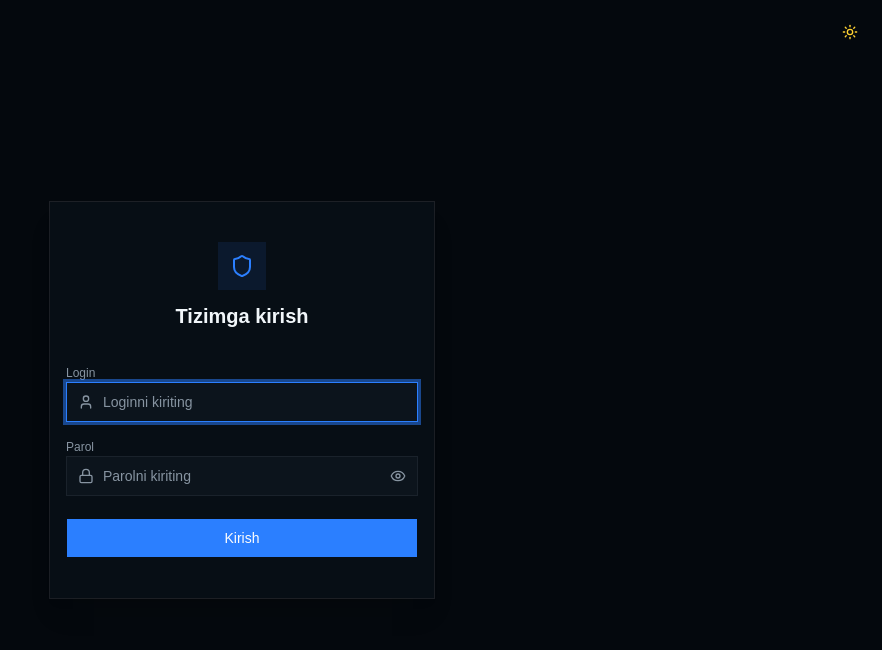
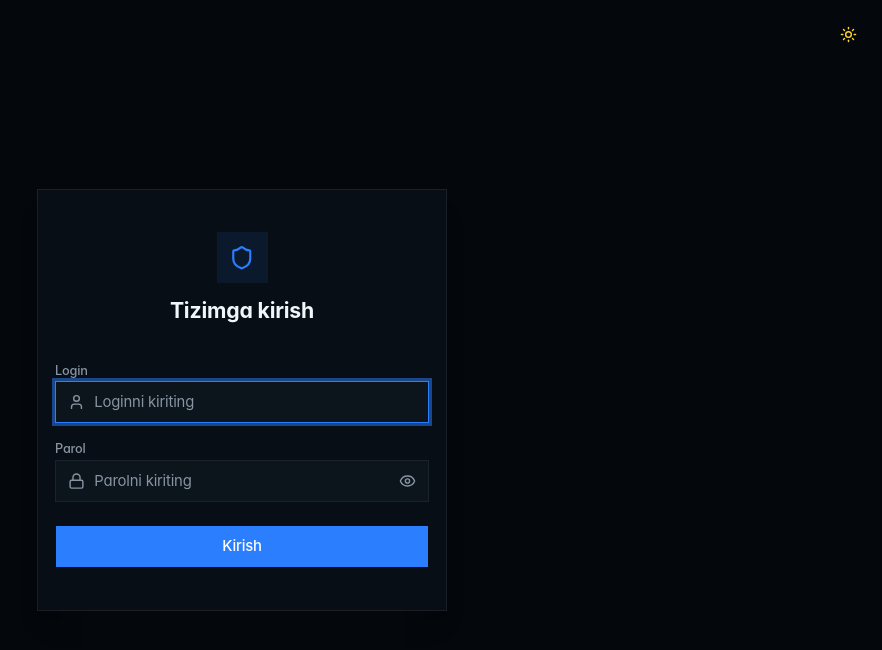
Before and after one commit to tilav-web/applications-client, a React (Vite) app: page /login in a window 1280 px wide. Shown: the top 650 px of the page, without its empty margins (398-1280 px from the left). Built offline with nearby package versions, Linux system fonts and the light colour scheme; no server answers.

Commit message:
style: shriftni davlat tizimlari standarti bo'lgan Inter ga o'tkazish va o'lchamini kattalashtirish

```diff
--- a/index.html
+++ b/index.html
@@ -1,5 +1,5 @@
 <!doctype html>
-<html lang="en" class="dark">
+<html lang="uz" class="dark">
   <head>
     <meta charset="UTF-8" />
     <link rel="icon" type="image/svg+xml" href="/favicon.svg" />
--- a/package.json
+++ b/package.json
@@ -15,6 +15,7 @@
   },
   "dependencies": {
     "@fontsource-variable/geist": "^5.3.0",
+    "@fontsource-variable/inter": "^5.3.0",
     "@onlyoffice/document-editor-react": "^2.3.0",
     "@tanstack/react-query": "^5.105.3",
     "axios": "^1.21.0",
--- a/src/index.css
+++ b/src/index.css
@@ -1,13 +1,13 @@
 @import 'tailwindcss';
 @import 'tw-animate-css';
 @import 'shadcn/tailwind.css';
-@import '@fontsource-variable/geist';
+@import '@fontsource-variable/inter';
 
 @custom-variant dark (&:is(.dark *));
 
 @theme inline {
   --font-heading: var(--font-sans);
-  --font-sans: 'Geist Variable', sans-serif;
+  --font-sans: 'Inter Variable', -apple-system, BlinkMacSystemFont, 'Segoe UI', Roboto, 'Helvetica Neue', Arial, sans-serif;
   --color-brand: var(--brand);
   --color-brand-foreground: var(--brand-foreground);
   --color-sidebar-ring: var(--sidebar-ring);
@@ -133,14 +133,24 @@
     @apply border-border outline-ring/50;
     border-radius: 0 !important;
   }
+  html {
+    @apply font-sans;
+    font-size: 17px;
+    -webkit-font-smoothing: antialiased;
+    -moz-osx-font-smoothing: grayscale;
+    text-rendering: optimizeLegibility;
+  }
   body {
     @apply bg-background text-foreground min-h-screen antialiased;
+    font-family: var(--font-sans);
     font-feature-settings:
       'rlig' 1,
-      'calt' 1;
-  }
-  html {
-    @apply font-sans;
+      'calt' 1,
+      'cv02' 1,
+      'cv03' 1,
+      'cv04' 1,
+      'cv11' 1;
+    letter-spacing: -0.011em;
   }
   button,
   [role="button"],
```
Also changed, not shown: 1 other file (tests, documents, lock files or other folders).
